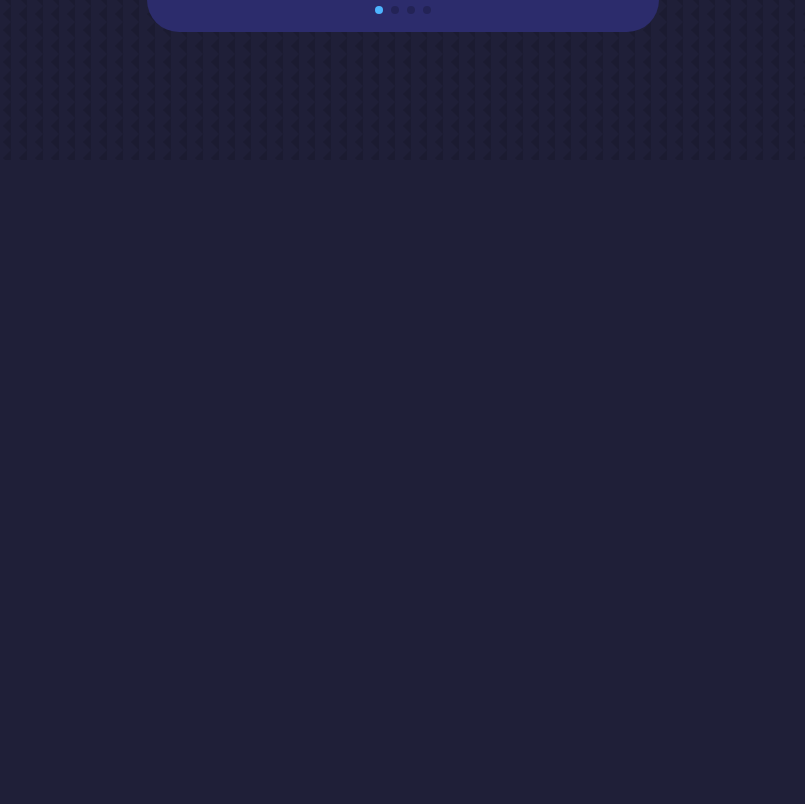
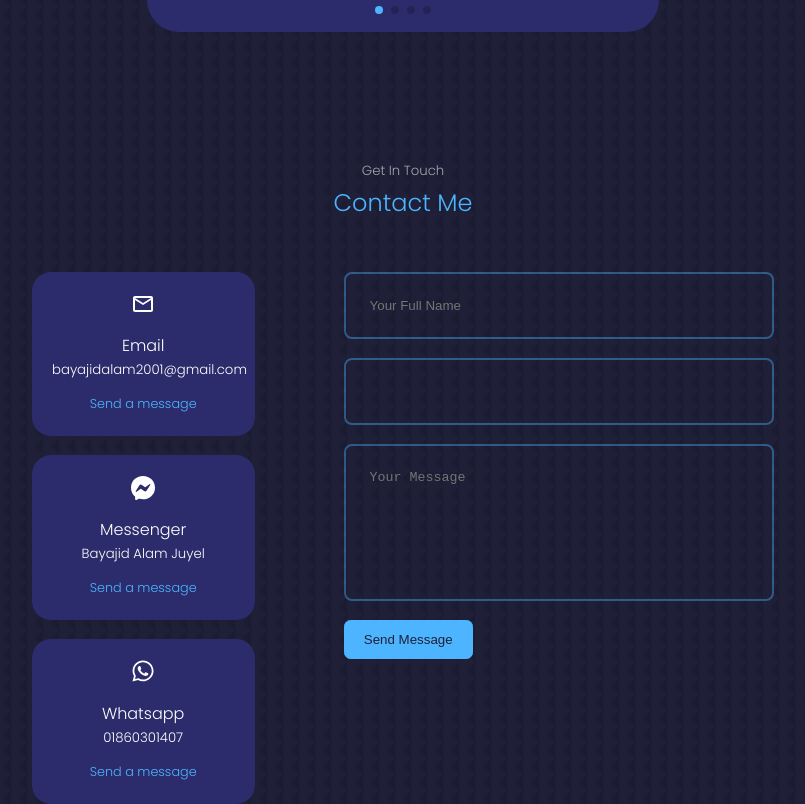
Before and after one commit to BayajidAlam/portfolio, a React (Create React App) app: page / in a window 1280 px wide. Shown: the part 4154-4958 px from the top of the page, without its empty margins (237-1042 px from the left). Before the commit the page ends 4314 px from the top, so only its background shows below. Built offline with nearby package versions, Linux system fonts and the light colour scheme.

Commit message:
contact form added

```diff
--- a/package.json
+++ b/package.json
@@ -3,9 +3,11 @@
   "version": "0.1.0",
   "private": true,
   "dependencies": {
+    "@emailjs/browser": "^3.10.0",
     "@testing-library/jest-dom": "^5.16.5",
     "@testing-library/react": "^13.4.0",
     "@testing-library/user-event": "^13.5.0",
+    "emailjs-com": "^3.2.0",
     "react": "^18.2.0",
     "react-dom": "^18.2.0",
     "react-icons": "^4.7.1",
--- a/src/components/contact/Contact.js
+++ b/src/components/contact/Contact.js
@@ -1,9 +1,58 @@
-import React from 'react';
+import React, { useRef } from 'react';
+import './contact.css';
+import {MdOutlineEmail} from 'react-icons/md';
+import { BsMessenger } from 'react-icons/bs';
+import { FaWhatsapp } from 'react-icons/fa';
+import emailjs from '@emailjs/browser';
 
 const Contact = () => {
+  // send client mail to my email
+  const form = useRef();
+  const sendEmail = (e) => {
+    e.preventDefault();
+
+    emailjs.sendForm('YOUR_SERVICE_ID', 'YOUR_TEMPLATE_ID', form.current, 'YOUR_PUBLIC_KEY')
+      .then((result) => {
+          console.log(result.text);
+      }, (error) => {
+          console.log(error.text);
+      });
+  };
+
   return (
     <section id='contact'>
+      <h5>Get In Touch</h5>
+      <h2>Contact Me</h2>
 
+      <div className="container contact_container">
+        <div className="contact_options">
+          <article className="contact_option">
+            <MdOutlineEmail className='contact_option-icon'/>
+            <h4>Email</h4>
+            <h5>bayajidalam2001@gmail.com</h5>
+            <a target='_blank' href="mailto:bayajidalam2001@gmail.com">Send a message</a>
+          </article>
+          <article className="contact_option">
+            <BsMessenger className='contact_option-icon'/>
+            <h4>Messenger</h4>
+            <h5>Bayajid Alam Juyel</h5>
+            <a target='_blank' href="https://m.me/bayajid2001">Send a message</a>
+          </article>
+          <article className="contact_option">
+            <FaWhatsapp className='contact_option-icon'/>
+            <h4>Whatsapp</h4>
+            <h5>01860301407</h5>
+            <a target='_blank' href="https://api.whatsapp.com/send?phone=01860301407">Send a message</a>
+          </article>
+        </div>
+        <form action="">
+          <input type="text" name="name" placeholder='Your Full Name' required/>
+          <input type="email" name="name" />
+          <textarea name="message" rows="7" placeholder='Your Message' required></textarea>
+          <button type='submit' className='btn btn-primary'>Send Message</button>
+        </form>
+
+      </div>
     </section>
   );
 };
--- /dev/null
+++ b/src/components/contact/contact.css
@@ -0,0 +1,70 @@
+.container.contact_container{
+  width: 58%;
+  display: grid;
+  grid-template-columns: 30% 58%;
+  gap: 12%;
+}
+
+.contact_options{
+  display: flex;
+  flex-direction: column;
+  gap: 1.2rem;
+}
+
+.contact_option{
+  background: var(--color-bg-variant);
+  padding: 1.2rem;
+  border-radius: 1.2rem;
+  text-align: center;
+  border: 1px solid transparent;
+  transition: var(--transition);
+}
+
+.contact_option:hover{
+  background: transparent;
+  border-color: var(--color-primary-variant);
+}
+
+.contact_option-icon{
+  font-size: 1.5rem;
+  margin-bottom: 0.5rem;
+}
+
+.contact_option a{
+  margin-top: 0.7rem;
+  display: inline-block;
+  font-size: 0.8rem;
+}
+
+/*==============Form=============*/
+form{
+  display: flex;
+  flex-direction: column;
+  gap: 1.2rem;
+}
+
+
+input,textarea{
+  width: 100%;
+  padding: 1.5rem;
+  border-radius: 0.5rem;
+  background: transparent;
+  border: 2px solid var(--color-primary-variant);
+  resize: none;
+  color: var(--color-white);
+}
+
+/*==============Responsive(tablet)=============*/
+@media screen and (max-width:1024px) {
+    .container.contact_container{
+      grid-template-columns: 1fr;
+      grid-area: 2rem;
+    }
+}
+/*==============Responsive(mobile)=============*/
+@media screen and (max-width:600px) {
+  .container.contact_container{
+    grid-template-columns: 1fr;
+    width: var(--container-width-sm);
+  }
+}
```
Also changed, not shown: 1 other file (tests, documents, lock files or other folders).
